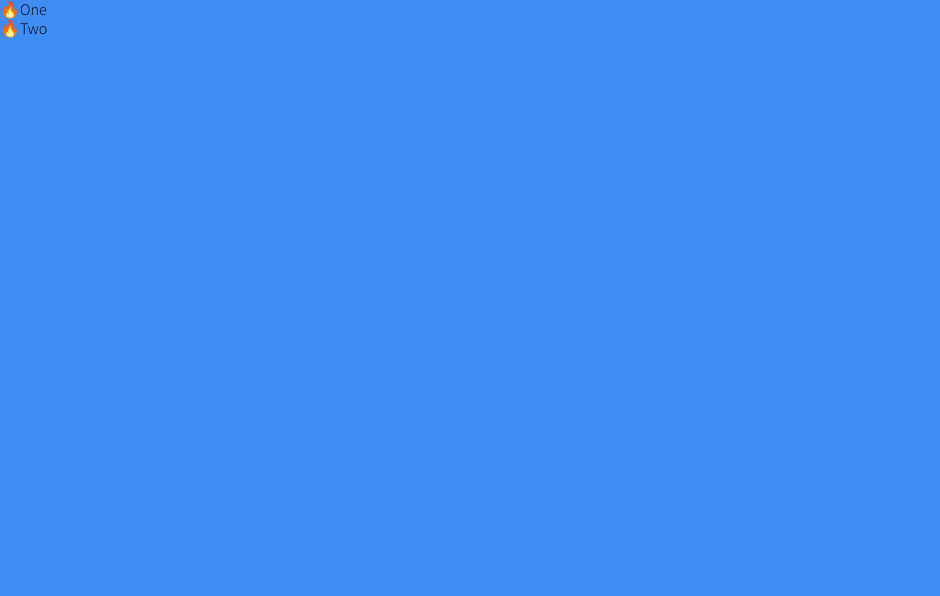
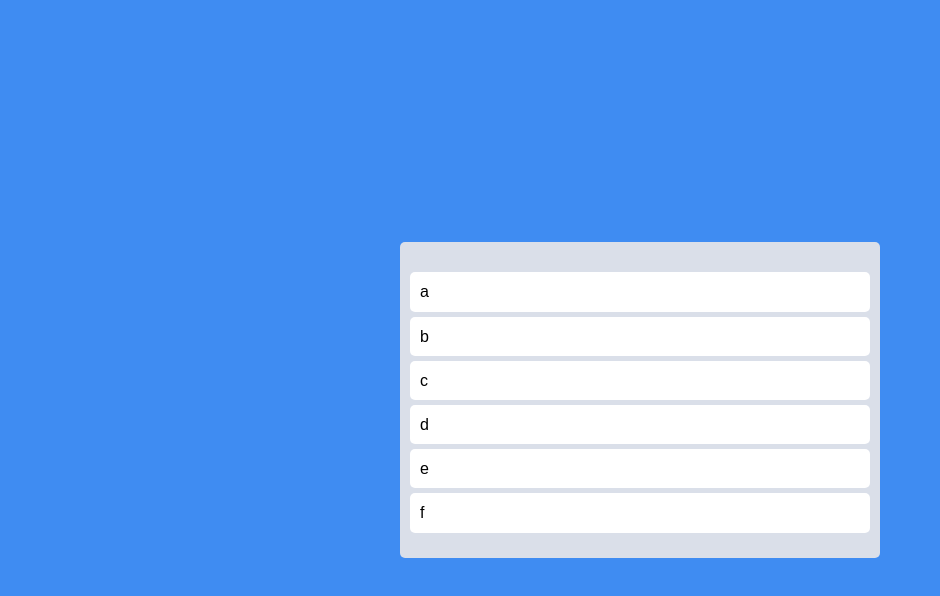
Before and after one commit to taewonnn/trello, a React (Create React App) app: page / in a window 1280 px wide. Shown: the top 596 px of the page, without its empty margins (0-940 px from the left). Built offline with nearby package versions, Linux system fonts and the light colour scheme.

Commit message:
drag/drop

```diff
--- a/src/App.tsx
+++ b/src/App.tsx
@@ -1,38 +1,68 @@
-import { DragDropContext, Draggable, Droppable } from 'react-beautiful-dnd';
+import { DragDropContext, Droppable, Draggable } from 'react-beautiful-dnd';
+import styled from 'styled-components';
+
+const Wrapper = styled.div`
+  display: flex;
+  max-width: 480px;
+  width: 100%;
+  margin: 0 auto;
+  justify-content: center;
+  align-items: center;
+  height: 100vh;
+`;
+
+const Boards = styled.div`
+  display: grid;
+  width: 100%;
+  grid-template-columns: repeat(1, 1fr);
+`;
+
+const Board = styled.div`
+  padding: 20px 10px;
+  padding-top: 30px;
+  background-color: ${(props) => props.theme.boardColor};
+  border-radius: 5px;
+  min-height: 200px;
+`;
+
+const Card = styled.div`
+  border-radius: 5px;
+  margin-bottom: 5px;
+  padding: 10px 10px;
+  background-color: ${(props) => props.theme.cardColor};
+`;
+
+const toDos = ['a', 'b', 'c', 'd', 'e', 'f'];
 
 export default function App() {
   const onDragEnd = () => {};
   return (
     // react-beautiful-dnd
     <DragDropContext onDragEnd={onDragEnd}>
-      <div>
+      <Wrapper>
+        <Boards>
           <Droppable droppableId="one">
             {(magic) => (
-            <ul ref={magic.innerRef} {...magic.droppableProps}>
-              <Draggable draggableId="first" index={0}>
+              <Board ref={magic.innerRef} {...magic.droppableProps}>
+                {toDos.map((toDo, index) => (
+                  <Draggable draggableId={toDo} index={index}>
                     {(magic) => (
-                  <li
+                      <Card
                         ref={magic.innerRef}
+                        {...magic.dragHandleProps}
                         {...magic.draggableProps}
-                    {...magic.dragHandleProps}
                       >
-                    <span {...magic.dragHandleProps}>🔥</span>
-                    One
-                  </li>
+                        {toDo}
+                      </Card>
                     )}
                   </Draggable>
-              <Draggable draggableId="second" index={1}>
-                {(magic) => (
-                  <li ref={magic.innerRef} {...magic.draggableProps}>
-                    <span {...magic.dragHandleProps}>🔥</span>
-                    Two
-                  </li>
-                )}
-              </Draggable>
-            </ul>
+                ))}
+                {magic.placeholder}
+              </Board>
             )}
           </Droppable>
-      </div>
+        </Boards>
+      </Wrapper>
     </DragDropContext>
   );
 }
--- a/src/index.tsx
+++ b/src/index.tsx
@@ -63,7 +63,7 @@
   font-weight: 300;
   font-family: 'Source Sans Pro', sans-serif;
   background-color:${(props) => props.theme.bgColor};
-  color:${(props) => props.theme.textColor};
+  color: black;
   line-height: 1.2;
 }
 a {
```
Lines whose indentation alone changed are shown as unchanged.
